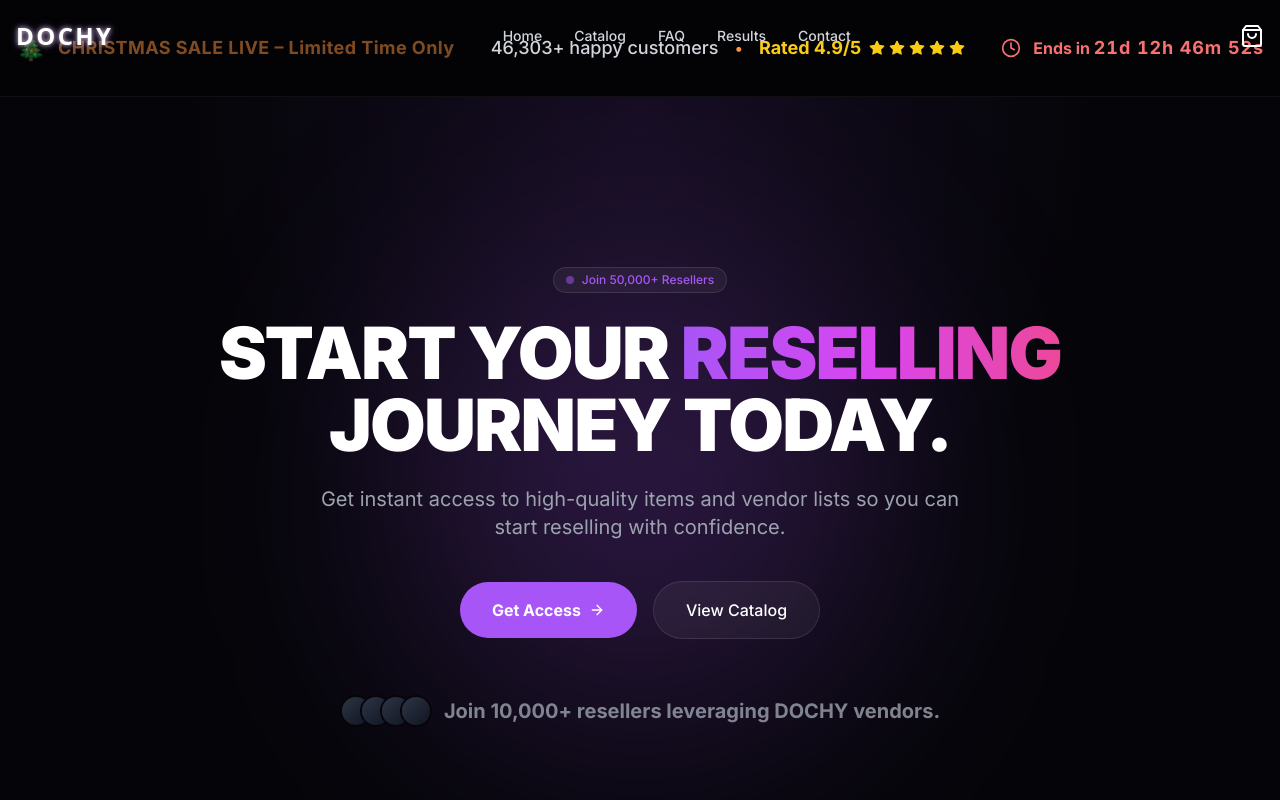
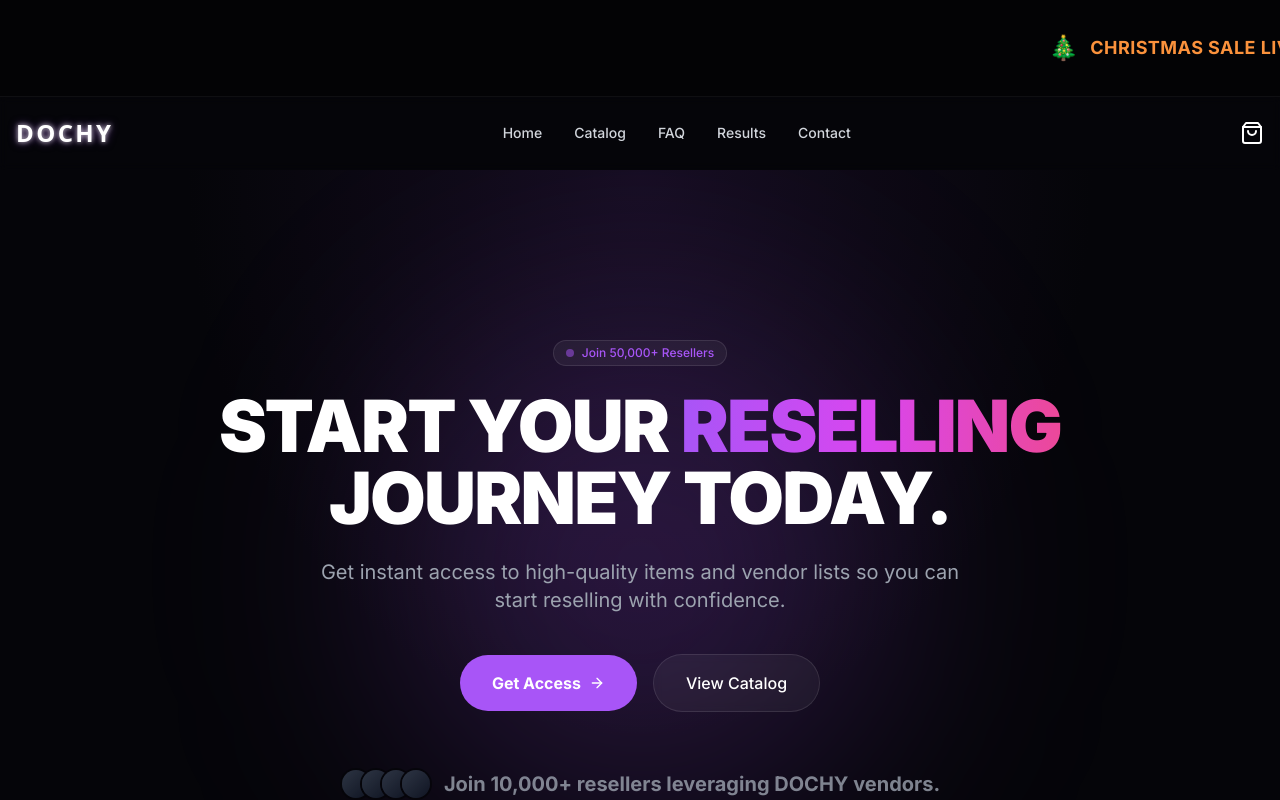
Before and after one commit to Expandingmind/Dochy, a Next.js app: page / in a window 1280 px wide. Shown: the top 800 px of the page. Built offline with nearby package versions, Linux system fonts and the light colour scheme.

Commit message:
Fix: Make Header sticky to prevent overlap, add marquee animation to TopNotification

```diff
--- a/src/components/Header.tsx
+++ b/src/components/Header.tsx
@@ -32,8 +32,8 @@
   return (
     <header
       className={cn(
-        "fixed top-0 left-0 right-0 z-50 transition-all duration-300 border-b border-transparent",
-        isScrolled ? "bg-background/80 backdrop-blur-md border-white/10 py-3" : "bg-transparent py-5"
+        "sticky top-0 left-0 right-0 z-50 transition-all duration-300 border-b border-transparent",
+        isScrolled ? "bg-background/80 backdrop-blur-md border-white/10 py-3" : "bg-background/0 backdrop-blur-sm py-5"
       )}
     >
       <div className="container mx-auto px-4 flex items-center justify-between">
--- a/src/components/TopNotification.tsx
+++ b/src/components/TopNotification.tsx
@@ -40,14 +40,14 @@
   }, []);
 
   return (
-    <div className="w-full bg-black/40 border-b border-white/5 py-8 px-4 text-sm sm:text-base font-medium text-white flex justify-between items-center overflow-hidden whitespace-nowrap">
-      <div className="flex items-center gap-3 text-orange-400 animate-pulse">
+    <div className="w-full bg-black/40 border-b border-white/5 py-8 text-sm sm:text-base font-medium text-white overflow-hidden relative z-[60]">
+      <div className="animate-marquee whitespace-nowrap flex items-center gap-12 w-max px-4">
+        <div className="flex items-center gap-3 text-orange-400">
           <span className="text-2xl">🎄</span>
-        <span className="hidden sm:inline text-lg font-bold tracking-wide">CHRISTMAS SALE LIVE – Limited Time Only</span>
-        <span className="sm:hidden font-bold">XMAS SALE LIVE</span>
+          <span className="text-lg font-bold tracking-wide">CHRISTMAS SALE LIVE – Limited Time Only</span>
         </div>
 
-      <div className="hidden md:flex items-center gap-4">
+        <div className="flex items-center gap-4">
           <span className="text-gray-300 text-lg">46,303+ happy customers</span>
           <span className="text-orange-400">•</span>
           <div className="flex items-center gap-2 text-yellow-400">
@@ -64,6 +64,25 @@
           <Clock className="w-5 h-5" />
           <span>Ends in <span className="tabular-nums tracking-wider text-lg">{timeLeft}</span></span>
         </div>
+
+        {/* Duplicate content for seamless feel (optional, but helps fill space) */}
+         <div className="flex items-center gap-3 text-orange-400">
+          <span className="text-2xl">🎄</span>
+          <span className="text-lg font-bold tracking-wide">CHRISTMAS SALE LIVE – Limited Time Only</span>
+        </div>
+         <div className="flex items-center gap-4">
+          <span className="text-gray-300 text-lg">46,303+ happy customers</span>
+           <span className="text-orange-400">•</span>
+           <div className="flex items-center gap-2 text-yellow-400">
+            <span className="text-lg font-bold">Rated 4.9/5</span>
+             <div className="flex gap-1">
+              {[1, 2, 3, 4, 5].map((i) => (
+                <Star key={`dup-${i}`} className="w-4 h-4 fill-current" />
+              ))}
+            </div>
+          </div>
+        </div>
+      </div>
     </div>
   );
 }
--- a/tailwind.config.ts
+++ b/tailwind.config.ts
@@ -33,6 +33,15 @@
           "conic-gradient(from 180deg at 50% 50%, var(--tw-gradient-stops))",
         "hero-glow": "radial-gradient(circle at center, rgba(168, 85, 247, 0.15) 0%, rgba(5, 5, 9, 0) 70%)",
       },
+      animation: {
+        marquee: 'marquee 25s linear infinite',
+      },
+      keyframes: {
+        marquee: {
+          '0%': { transform: 'translateX(100%)' },
+          '100%': { transform: 'translateX(-100%)' },
+        }
+      }
     },
   },
   plugins: [],
```
Lines whose indentation alone changed are shown as unchanged.
